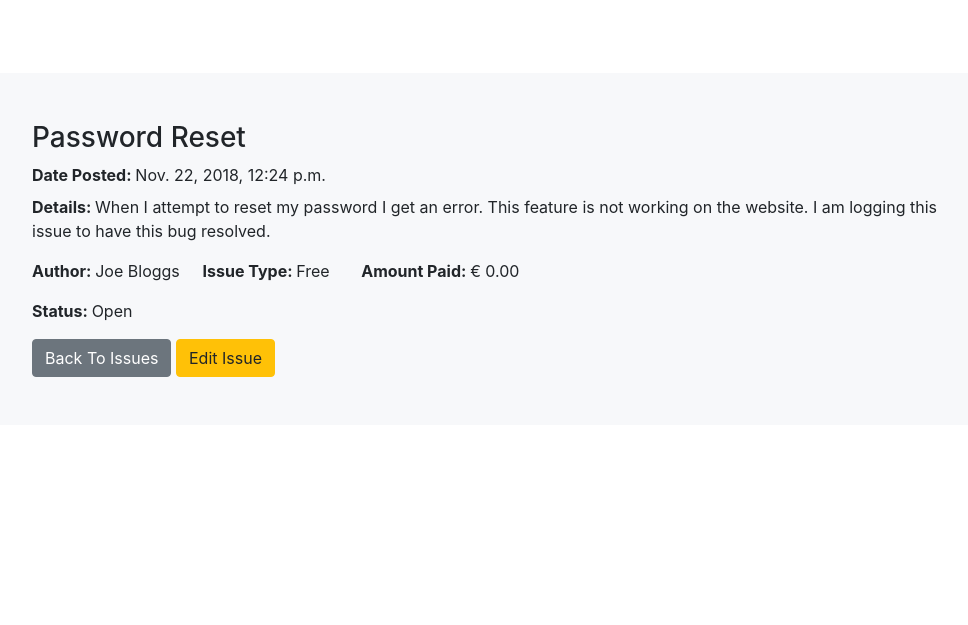
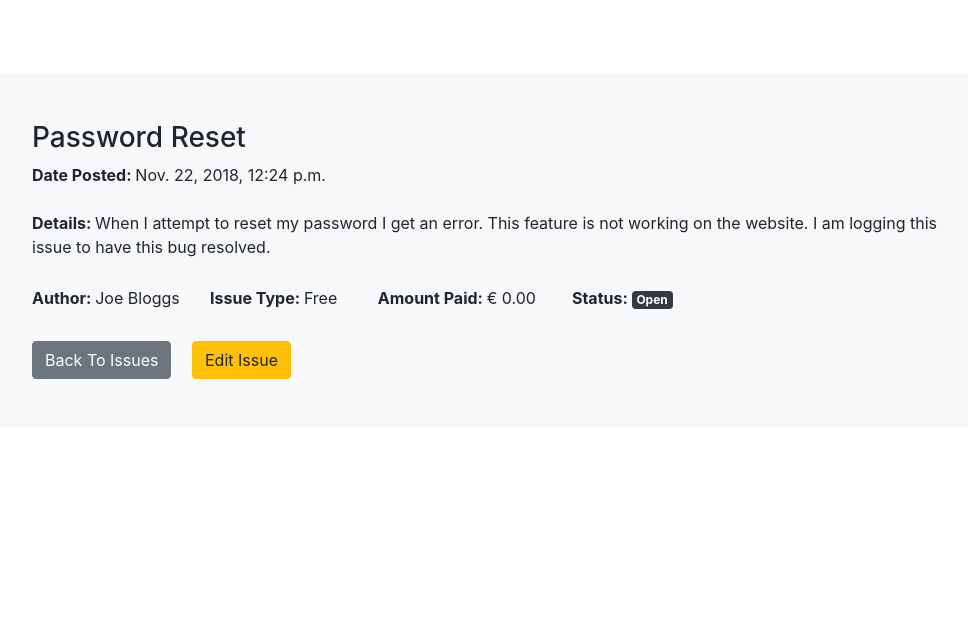
Before and after one commit to GithHayden/django-mythware, a Django app: template issues/templates/issuedetails.html in a window 1280 px wide. Shown: the part 275-900 px from the top of the page, without its empty margins (149-1117 px from the left). Before the commit the page ends 652 px from the top, so only its background shows below. Run offline with Django 3.2, Linux system fonts and the light colour scheme; the template is opened without the code that fills it: values that come from a table or form of the project are taken from there, others are empty; data comes from the database, SQL or seed files in the repository; both versions use the stored data as it was after the commit; parts of the project's set-up code (start-up, migrations or seed data) failed here and were passed over; some libraries are stand-ins or nearby versions.

Commit message:
Issues Tracker, Details and Form complete.

```diff
--- a/issues/templates/issuedetails.html
+++ b/issues/templates/issuedetails.html
@@ -78,7 +78,7 @@
                 <div class="container bg-color-sky-light m-5">
                     {% block content %}
                     <div class="row ml-5 mr-5 mt-5 mb-2">
-                        <div class="col-xs-9">
+                        <div class="col-xs-9 mb-3">
                             <h3>{{ post.title }}</h3><span class="boldtext"><b>Date Posted: </b></span> {{ post.published_date }}
                         </div>
                     </div>
@@ -87,13 +87,11 @@
                         <div class="col-xs-9">
                             <p> <b>Details: </b>{{ post.details }}</p>
                             <p><span class="boldtext"><b>Author: </b></span> {{post.author}}<b>
-                            &nbsp;&nbsp;&nbsp;&nbsp;&nbsp;Issue Type: </b></span> {{ post.issue_type }} &nbsp;&nbsp;&nbsp;&nbsp;&nbsp;
-                                <b>Amount Paid: </b></span>€ {{ post.amount_paid }}</p>
-                            <p><span class="boldtext"><b>Status: </b></span> {{ post.status }}</p>
-
-
-                            <a href="{% url 'get_posts' %}" class="btn btn-secondary">Back To Issues</a>
-                            <a href="{% url 'edit_post' post.id %}" class="btn btn-warning">Edit Issue</a>
+                            &nbsp;&nbsp;&nbsp;&nbsp;&nbsp;&nbsp;&nbsp;Issue Type: </b></span> {{ post.issue_type }} &nbsp;&nbsp;&nbsp;&nbsp;&nbsp;&nbsp;&nbsp;
+                                <b>Amount Paid: </b></span>€ {{ post.amount_paid }}&nbsp;&nbsp;&nbsp;&nbsp;&nbsp;&nbsp;&nbsp;
+                                <b>Status: </b><span class="badge badge-dark mb-3 mt-3">{{ post.status }}</p>
+                            <a href="{% url 'get_posts' %}" class="btn btn-secondary mr-3">Back To Issues</a>
+                            <a href="{% url 'edit_post' post.id %}" class="btn btn-warning">Edit Issue</a></span>
                         </div>
                     </div>
                 </div>
--- a/issues/templates/issuestracker.html
+++ b/issues/templates/issuestracker.html
@@ -94,7 +94,7 @@
                 <div class="col-2 my-auto text-center">{{ post.author }}</div>
                 <div class="col-1 my-auto text-center">{{ post.issue_type }}</div>
                 <div class="col-1 my-auto text-center">€ {{ post.amount_paid }}</div>
-                <div class="col-1 my-auto text-center">{{ post.status }}</div>
+                <div class="col-1 my-auto text-center badge badge-dark">{{ post.status }}</div>
                 <div class="col-2 my-auto text-center"><a href="{% url 'post_detail' post.id %}" class="my-auto"><b>Read More/Edit</b></a></div>
             </div>
         </div>
```
Also changed, not shown: README.md, db.sqlite3.
